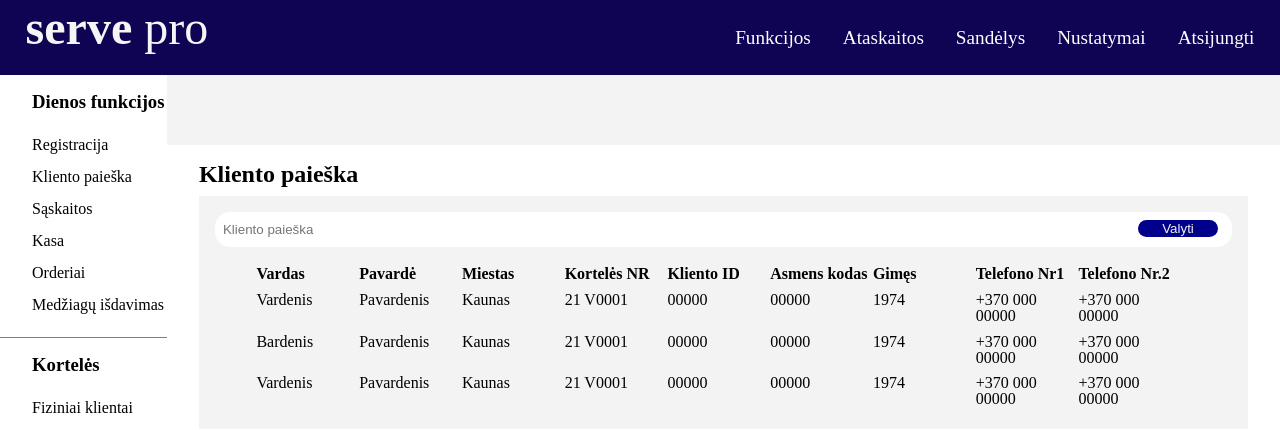
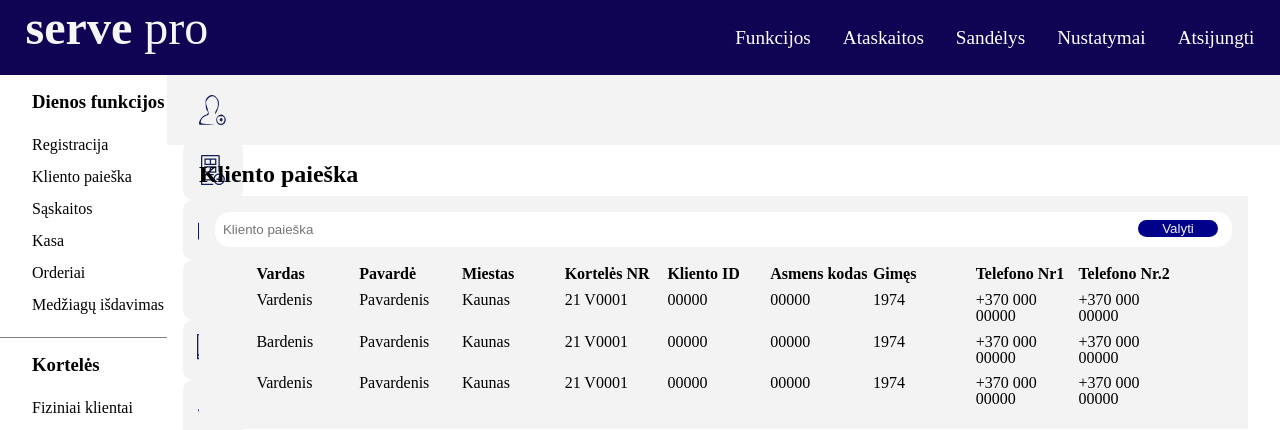
Before and after one commit to NeilaVait/ReactUzduotis-serve, a React (Create React App) app: page /funkcijos in a window 1280 px wide. Shown: the top 430 px of the page. Built offline with nearby package versions, Linux system fonts and the light colour scheme.

Commit message:
functionitem component fix

```diff
--- a/src/components/ClientSearch/SearchData/SearchData.jsx
+++ b/src/components/ClientSearch/SearchData/SearchData.jsx
@@ -1,6 +1,7 @@
 import { useContext } from 'react';
 import styles from './SearchData.module.css';
 import { ClientContext } from './../../contexts/ClientContext';
+import FunctionItem from './../../FunctionsMenu/FunctionItem/FunctionItem';
 
 function SearchData() {
   const context = useContext(ClientContext);
@@ -18,9 +19,6 @@ function SearchData() {
     'SMS nustatymai',
   ];
 
-  // cia noriu conditional rodyt tik jei paspausta ant client
-  // reikia contexto
-
   return (
     <div className={styles.container}>
       {context.clientOpen && (
@@ -29,10 +27,15 @@ function SearchData() {
           <div className={styles.flex}>
             <div className={styles.info}>
               <h4>Svarbi informacija</h4>
+
               <div className={styles.window}>
                 <p>
                   Neatvyko po užsakymo patvirtinimo: <span className={styles.count}>0</span> kartai
                 </p>
+                <div className={styles.infoIcons}>
+                  <FunctionItem info />
+                  <FunctionItem info />
+                </div>
               </div>
             </div>
             <div className={styles.menu}>
--- a/src/components/FunctionsMenu/FunctionsMenu.jsx
+++ b/src/components/FunctionsMenu/FunctionsMenu.jsx
@@ -1,10 +1,20 @@
 import FunctionItem from './FunctionItem/FunctionItem';
 import styles from '../FunctionsMenu/FunctionsMenu.module.css';
+import logo1 from '../../assets/Сгруппировать 568.svg';
+import logo2 from '../../assets/Сгруппировать 569.svg';
+import logo3 from '../../assets/Сгруппировать 738.svg';
+import logo4 from '../../assets/Сгруппировать 739.svg';
+import logo5 from '../../assets/Сгруппировать 540.svg';
+import logo6 from '../../assets/Сгруппировать 531.svg';
 
 function FunctionsMenu() {
+  const logos = [logo1, logo2, logo3, logo4, logo5, logo6];
+
   return (
     <div className={styles.menu}>
-      <FunctionItem />
+      {logos.map((l) => (
+        <FunctionItem logo={l} />
+      ))}
     </div>
   );
 }
```
